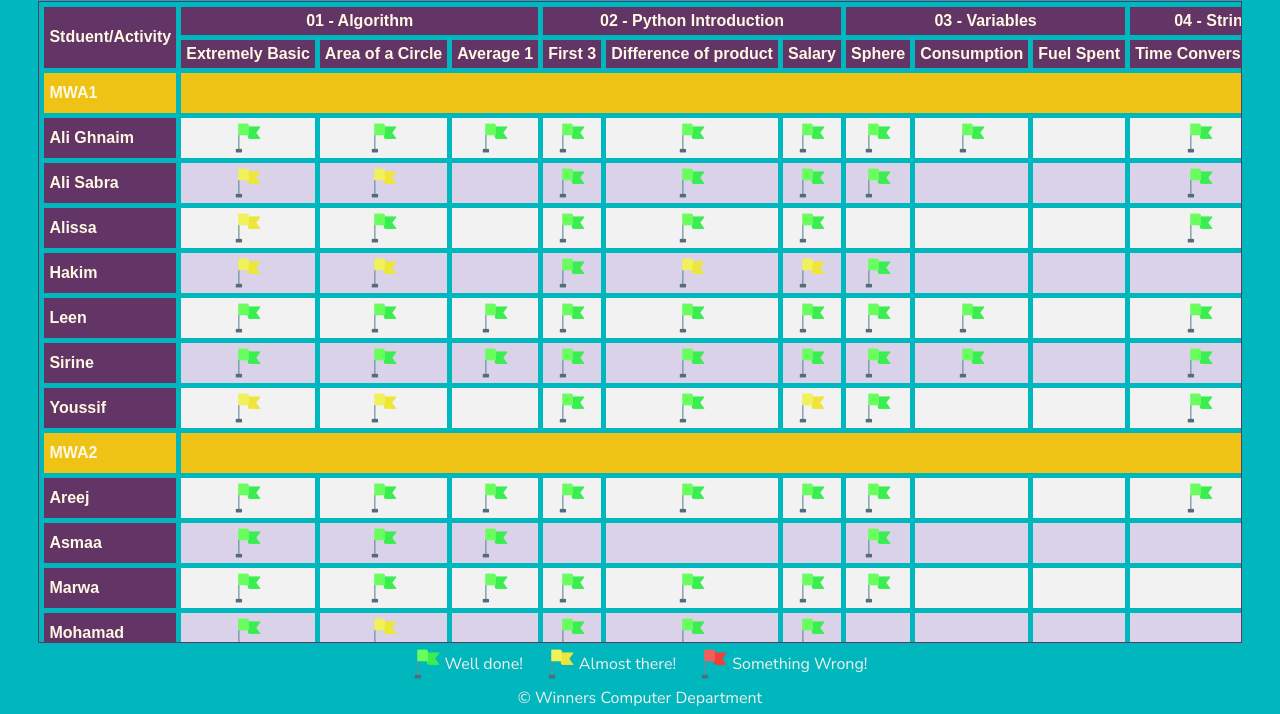
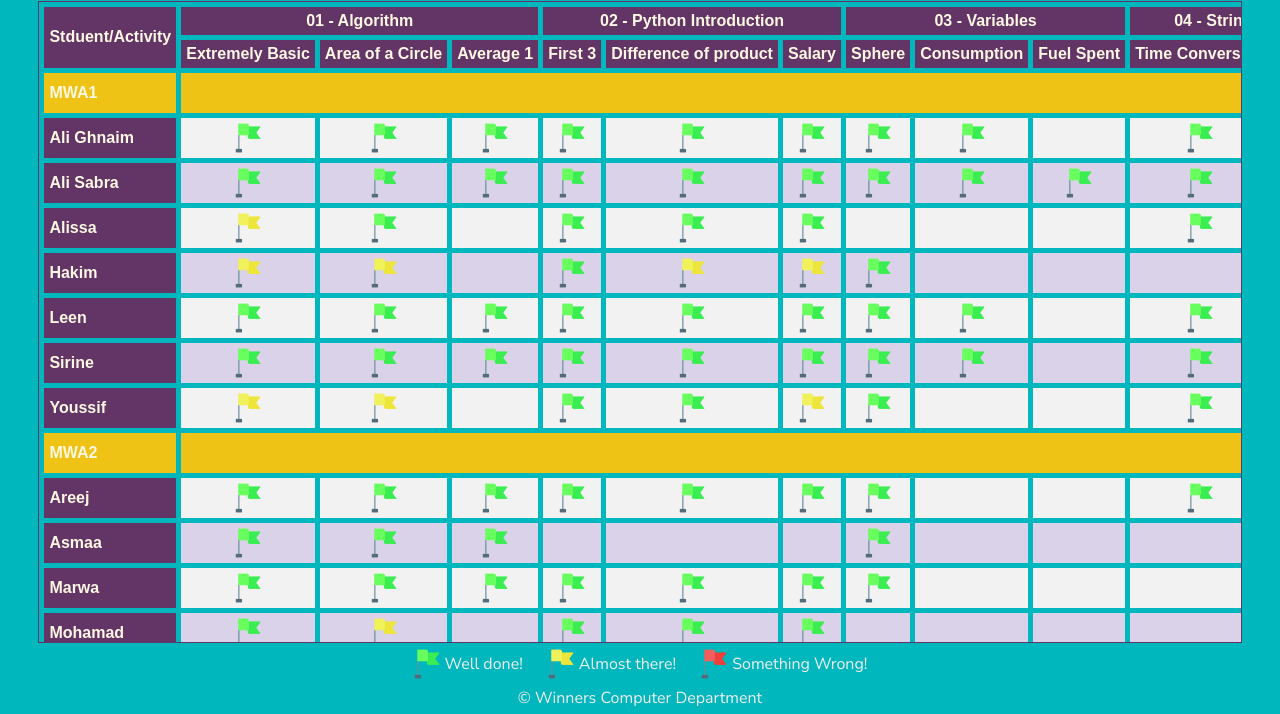
Before and after one commit to WinnersLC/winnerslc.github.io, a plain HTML site: page level3.html in a window 1280 px wide. Shown: the part 101-815 px from the top of the page. Drawn offline with Linux system fonts and the light colour scheme.

Commit message:
[#20] Class update
Update flags of students

```diff
--- a/level3.html
+++ b/level3.html
@@ -110,15 +110,15 @@
                     </tr>
                     <tr>
                         <th class="sticky-col student-name">Ali Sabra</th>
-                        <td class="activity-box"><img src="images/yellow-flag.png" alt=""></td>
-                        <td class="activity-box"><img src="images/yellow-flag.png" alt=""></td>
-                        <td class="activity-box"></td>
                         <td class="activity-box"><img src="images/green-flag.png" alt=""></td>
                         <td class="activity-box"><img src="images/green-flag.png" alt=""></td>
                         <td class="activity-box"><img src="images/green-flag.png" alt=""></td>
                         <td class="activity-box"><img src="images/green-flag.png" alt=""></td>
-                        <td class="activity-box"></td>
-                        <td class="activity-box"></td>
+                        <td class="activity-box"><img src="images/green-flag.png" alt=""></td>
+                        <td class="activity-box"><img src="images/green-flag.png" alt=""></td>
+                        <td class="activity-box"><img src="images/green-flag.png" alt=""></td>
+                        <td class="activity-box"><img src="images/green-flag.png" alt=""></td>
+                        <td class="activity-box"><img src="images/green-flag.png" alt=""></td>
                         <td class="activity-box"><img src="images/green-flag.png" alt=""></td>
                         <td class="activity-box"></td>
                         <td class="activity-box"></td>
@@ -429,8 +429,8 @@
                         <td class="activity-box"><img src="images/green-flag.png" alt=""></td>
                         <td class="activity-box"><img src="images/green-flag.png" alt=""></td>
                         <td class="activity-box"><img src="images/green-flag.png" alt=""></td>
-                        <td class="activity-box"></td>
-                        <td class="activity-box"></td>
+                        <td class="activity-box"><img src="images/green-flag.png" alt=""></td>
+                        <td class="activity-box"><img src="images/green-flag.png" alt=""></td>
                         <td class="activity-box"><img src="images/green-flag.png" alt=""></td>
                         <td class="activity-box"></td>
                         <td class="activity-box"></td>
```
